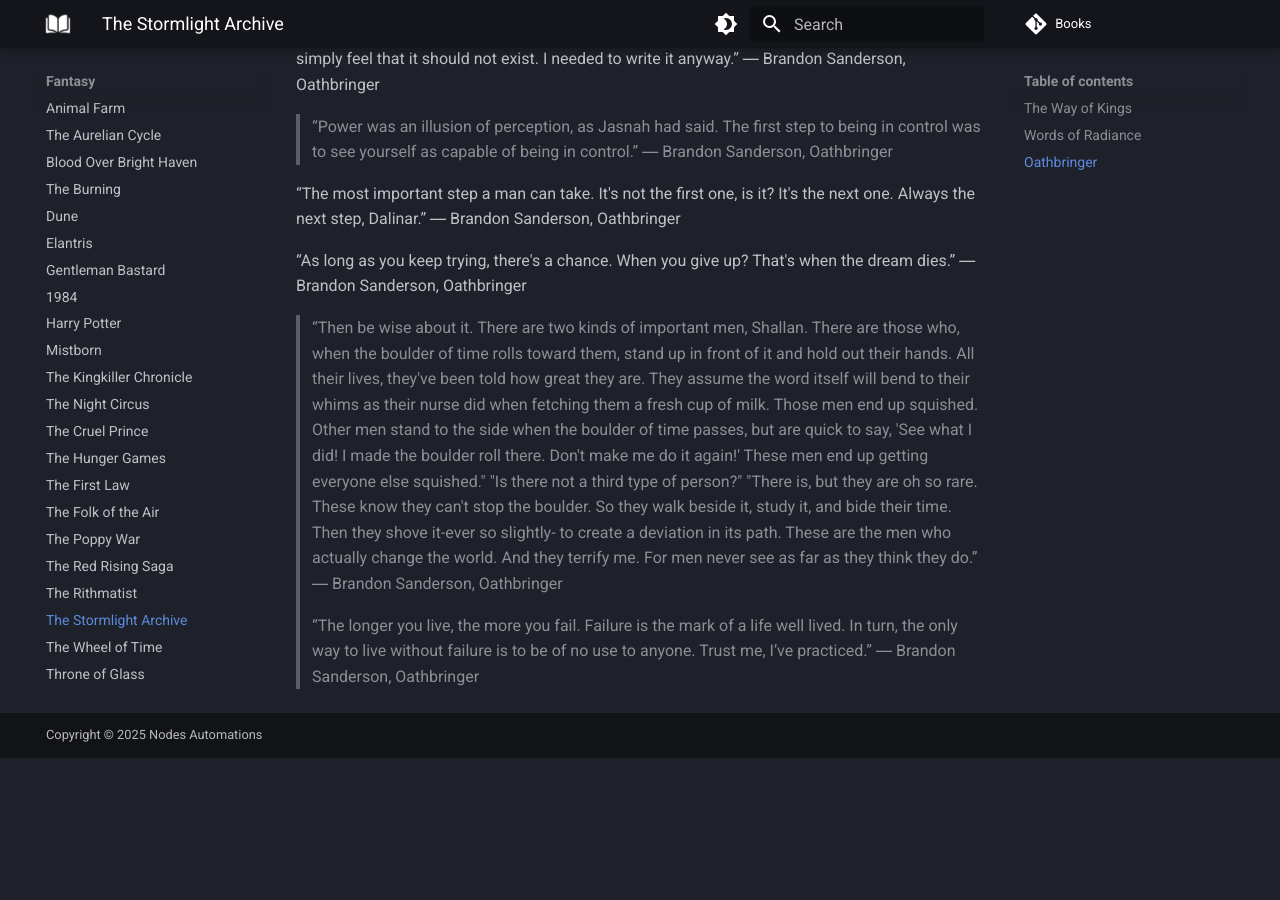
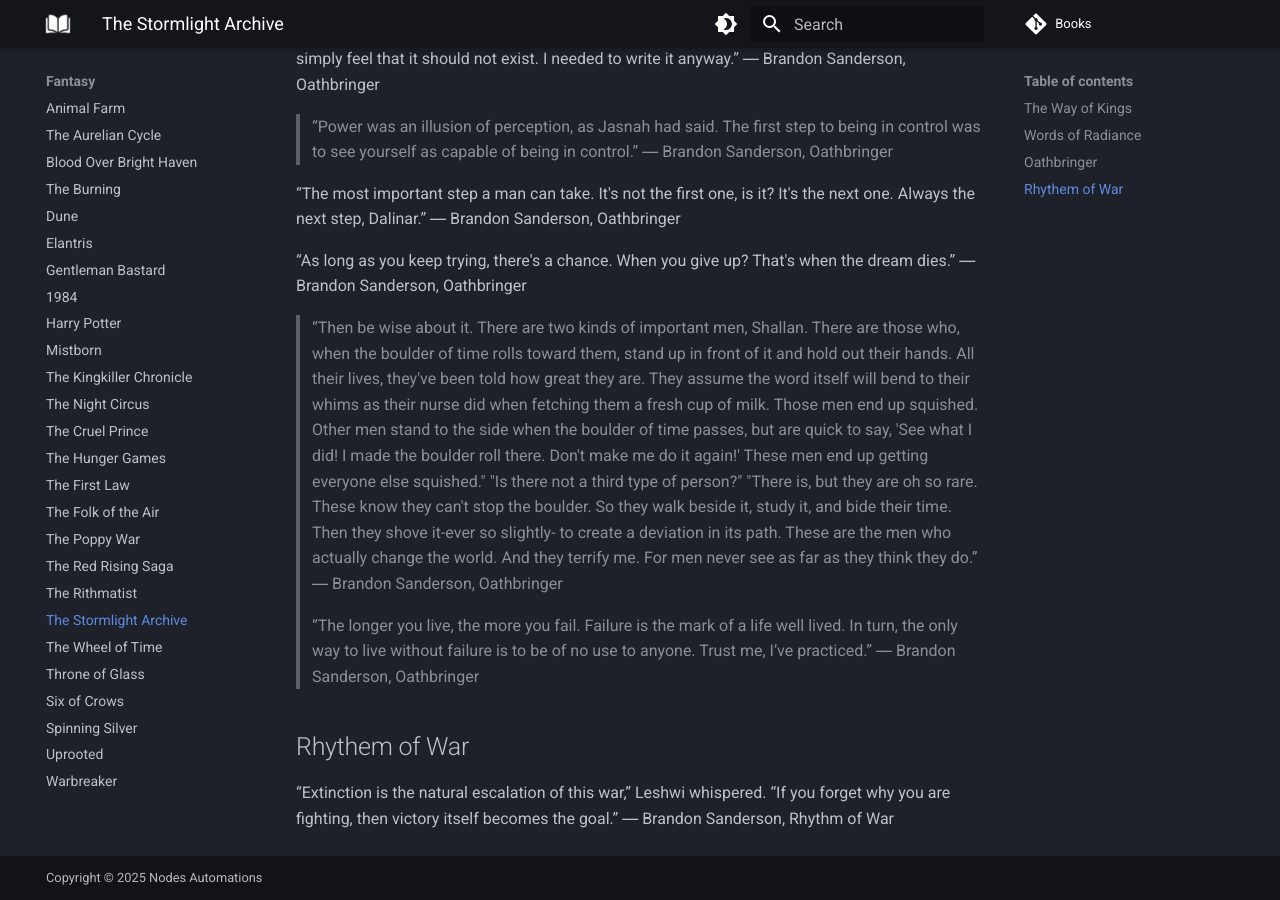
Before and after one commit to vivekkpatel/Books, an MkDocs documentation site: the page built from docs/Fantasy/The Stormlight Archieve.md, in a window 1280 px wide and 900 px high, scrolled down 1516 px. Built offline with MkDocs 1.6.1 and Material for MkDocs 9.7.7, drawn with Linux system fonts in a browser that asks for light colours; comment, search, counter and statistics services are not loaded; before the commit the page ends 2274 px from its top, so only the background shows below that.

Commit message:
Add quotes and notes from "Rhythm of War" by Brandon Sanderson to The Stormlight Archive document

```diff
--- a/docs/Fantasy/The Stormlight Archieve.md
+++ b/docs/Fantasy/The Stormlight Archieve.md
@@ -64,3 +64,8 @@
 > “The longer you live, the more you fail. Failure is the mark of a life well lived. In turn, the only way to live without failure is to be of no use to anyone. Trust me, I’ve practiced.”
 ― Brandon Sanderson, Oathbringer
 >
+
+## Rhythem of War
+
+“Extinction is the natural escalation of this war,” Leshwi whispered. “If you forget why you are fighting, then victory itself becomes the goal.”
+ ― Brandon Sanderson, Rhythm of War
```
